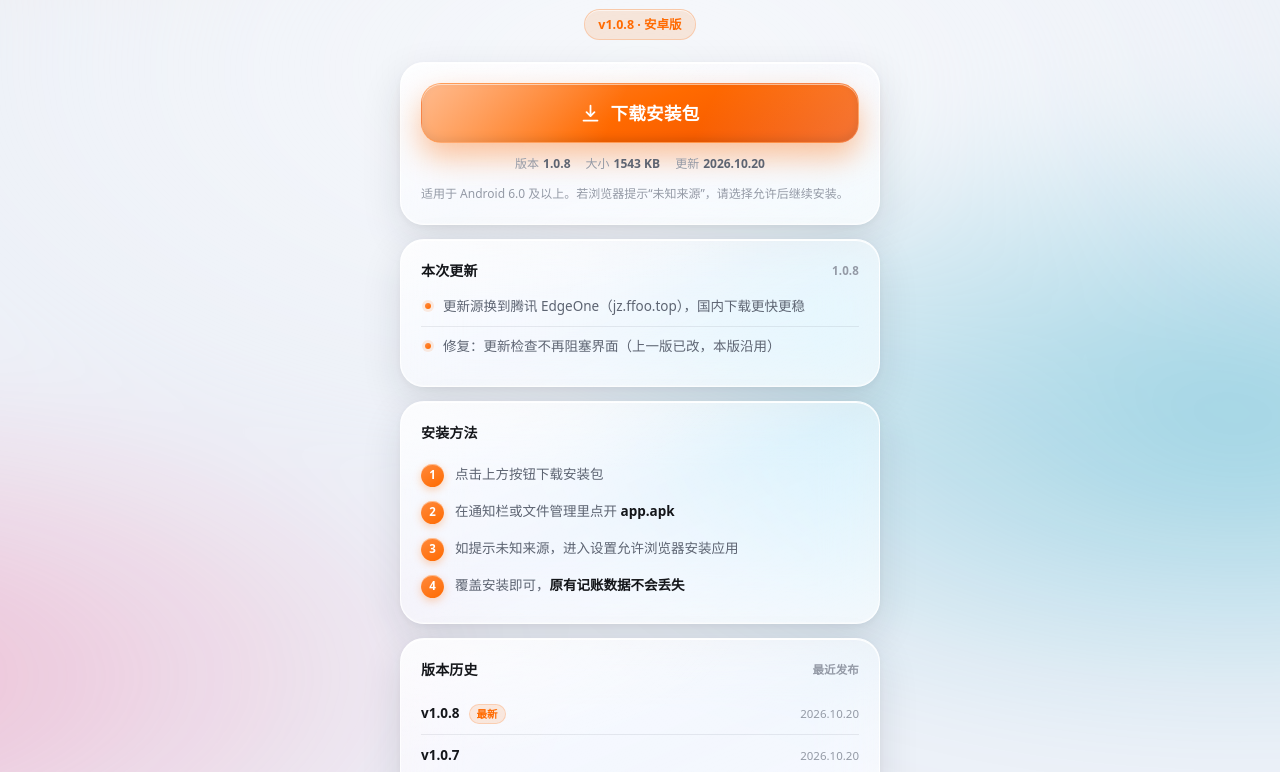
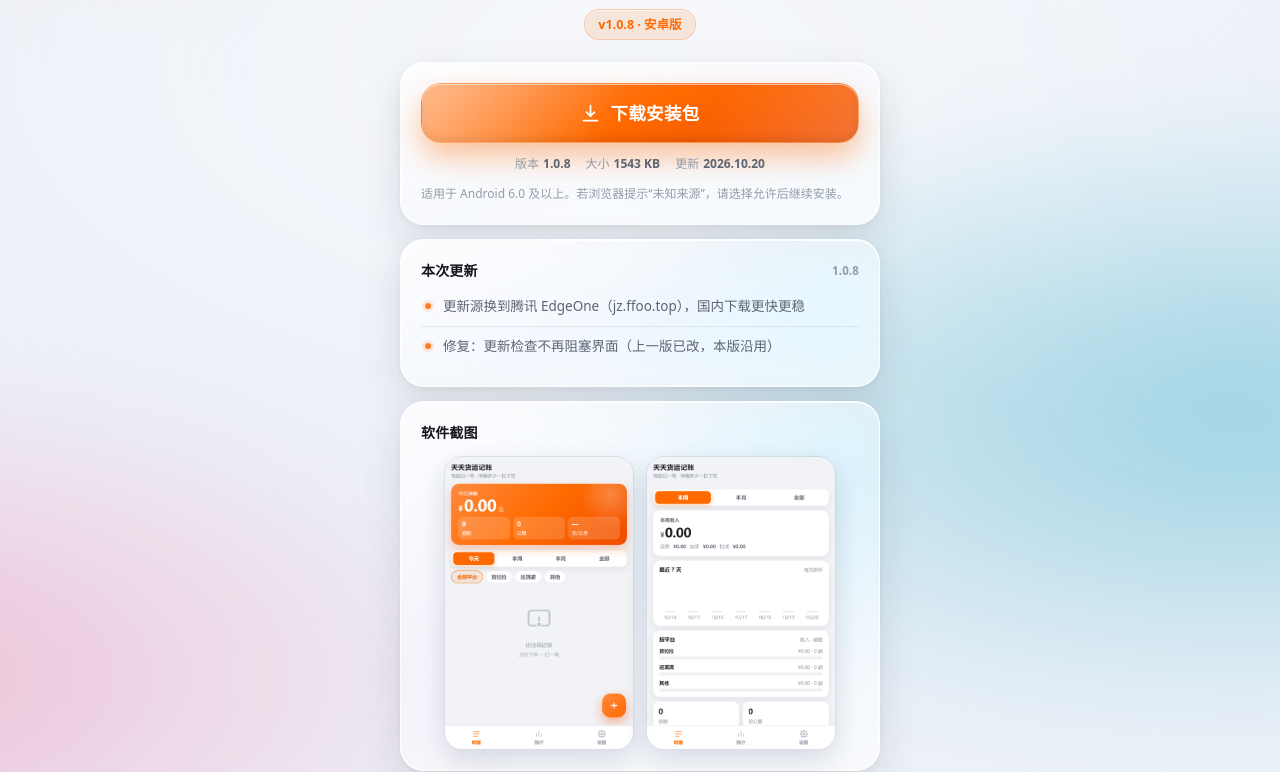
Before and after one commit to LIF1FFF/tiantian-update, a plain HTML site: page index.html in a window 1280 px wide. Shown: the part 213-985 px from the top of the page. Drawn offline with Linux system fonts and the light colour scheme.

Commit message:
ui: 下载页新增软件截图（明细/统计）

```diff
--- a/index.html
+++ b/index.html
@@ -133,6 +133,17 @@ body::before{
 }
 .notes li:first-child::before{top:9px}
 
+/* 软件截图 */
+.shots{
+  display:flex;gap:12px;justify-content:center;
+  margin-top:4px;
+}
+.shots img{
+  width:47%;max-width:190px;border-radius:18px;
+  border:1px solid rgba(120,128,140,.22);
+  box-shadow:0 10px 26px rgba(22,30,48,.14);
+}
+
 /* 安装步骤 */
 .steps{margin:0;padding-left:0;list-style:none;counter-reset:s}
 .steps li{
@@ -197,6 +208,14 @@ footer a{color:var(--text3);text-decoration:none}
   <div class="card">
     <h2>本次更新 <em id="noteVer"></em></h2>
     <ul class="notes" id="notes" class="skeleton"><li>正在加载更新说明…</li></ul>
+  </div>
+
+  <div class="card">
+    <h2>软件截图</h2>
+    <div class="shots">
+      <img src="shot-1.png" alt="明细页截图" loading="lazy">
+      <img src="shot-2.png" alt="统计页截图" loading="lazy">
+    </div>
   </div>
 
   <div class="card">
```
Also changed, not shown: shot-1.png (added), shot-2.png (added).
